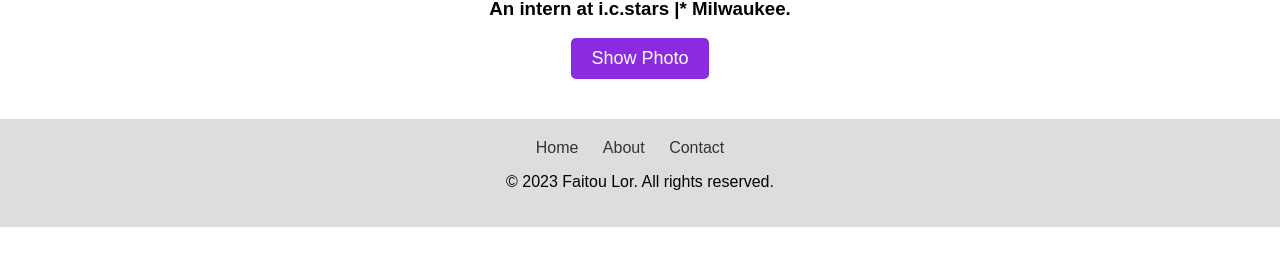
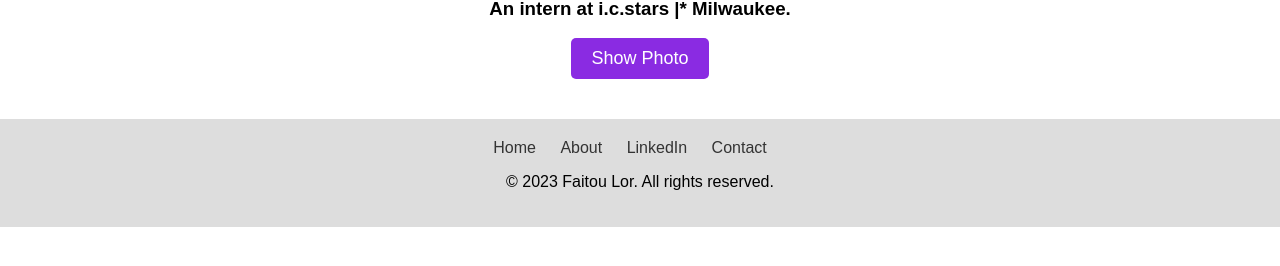
Before and after one commit to Faitou52/AboutMe, a plain HTML site: page index.html in a window 1280 px wide. Shown: the part 190-456 px from the top of the page. Drawn offline with Linux system fonts and the light colour scheme.

Commit message:
update
...

```diff
--- a/index.html
+++ b/index.html
@@ -30,6 +30,11 @@
         <ul>
           <li><a href="#">Home</a></li>
           <li><a href="#">About</a></li>
+          <li>
+            <a href="https://www.linkedin.com/in/faitou-lor/" target="_blank"
+              >LinkedIn</a
+            >
+          </li>
           <li><a href="#">Contact</a></li>
         </ul>
       </nav>
```
